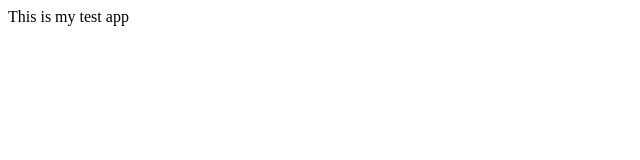
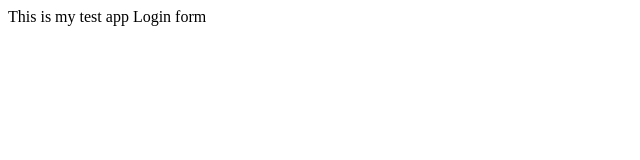
Before and after one commit to BhagayshreeK/testproject, a plain HTML site: page index.html in a window 1280 px wide. Shown: the full height of the page, 0-640 px from the left. Drawn offline with Linux system fonts and the light colour scheme.

Commit message:
login form

```diff
--- /dev/null
+++ b/dir2/app2.js
@@ -0,0 +1 @@
+console.log('app2.js');
--- a/index.html
+++ b/index.html
@@ -5,5 +5,6 @@
 </head>
 <body>
 	This is my test app
+	Login form
 </body>
 </html>
```
Also changed, not shown: log.txt (added), login.html (added).
